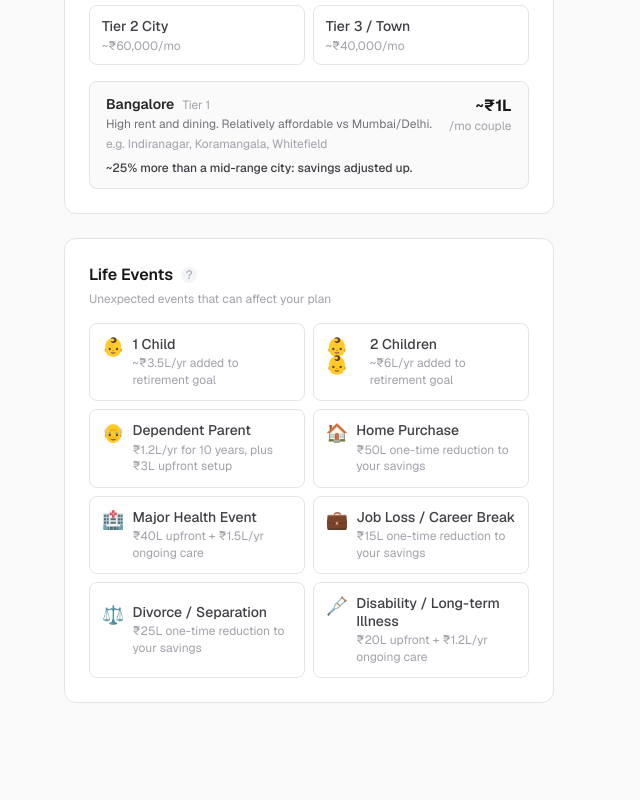
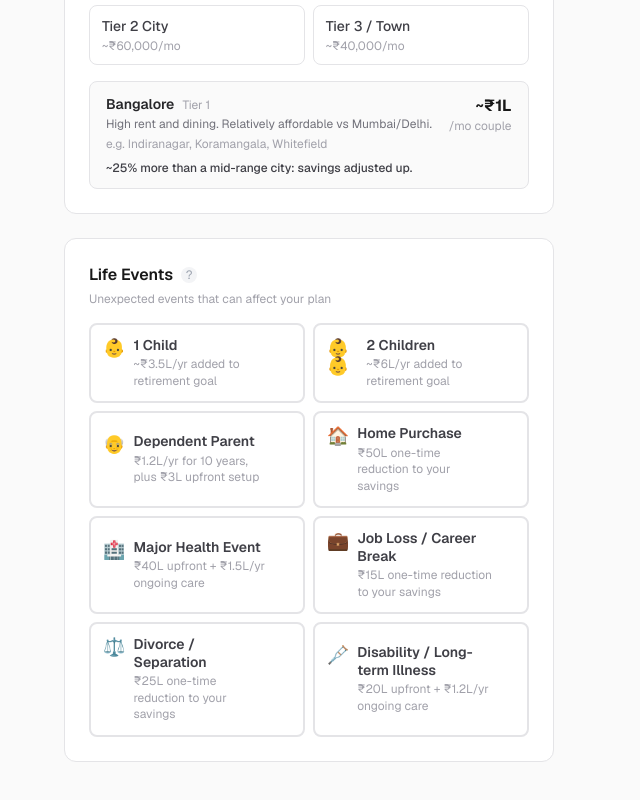
Before and after one commit to maharaj978/retirement-calculator, a React (Vite) app: page / in a window 1280 px wide. Shown: the part 2247-3047 px from the top of the page, without its empty margins (0-640 px from the left). Built offline with nearby package versions, Linux system fonts and the light colour scheme.

Commit message:
Fix dark mode and life events selected state
- Force light-only color scheme to prevent OS dark mode from inverting the UI
- Life events: thicker border, tinted bg, and checkmark badge on selected items

```diff
--- a/index.html
+++ b/index.html
@@ -1,5 +1,5 @@
 <!doctype html>
-<html lang="en">
+<html lang="en" style="color-scheme: light only">
   <head>
     <meta charset="UTF-8" />
     <link rel="icon" type="image/svg+xml" href="/favicon.svg" />
--- a/src/components/LifeEventsPanel.tsx
+++ b/src/components/LifeEventsPanel.tsx
@@ -27,16 +27,19 @@ export default function LifeEventsPanel({ selected, onToggle, lifeEventImpact }:
               key={event.id}
               type="button"
               onClick={() => onToggle(event.id)}
-              className={`text-left p-3 rounded-lg border transition-all duration-150 ${
+              className={`text-left p-3 rounded-lg border-2 transition-all duration-150 relative ${
                 isSelected
-                  ? 'border-[#181818] bg-zinc-50'
+                  ? 'border-[#181818] bg-[#181818]/5'
                   : 'border-zinc-200 bg-white hover:border-zinc-400'
               }`}
             >
+              {isSelected && (
+                <span className="absolute top-2 right-2 w-5 h-5 rounded-full bg-[#181818] flex items-center justify-center text-white text-[10px] font-bold">✓</span>
+              )}
               <div className="flex items-start gap-2">
                 <span className="text-lg leading-none mt-0.5">{event.icon}</span>
-                <div className="min-w-0">
-                  <div className={`text-sm font-medium leading-tight ${isSelected ? 'text-[#181818]' : 'text-zinc-700'}`}>
+                <div className="min-w-0 pr-5">
+                  <div className={`text-sm font-semibold leading-tight ${isSelected ? 'text-[#181818]' : 'text-zinc-700'}`}>
                     {event.label}
                   </div>
                   <div className="text-xs text-zinc-400 mt-0.5 leading-snug">{event.costLabel}</div>
```
